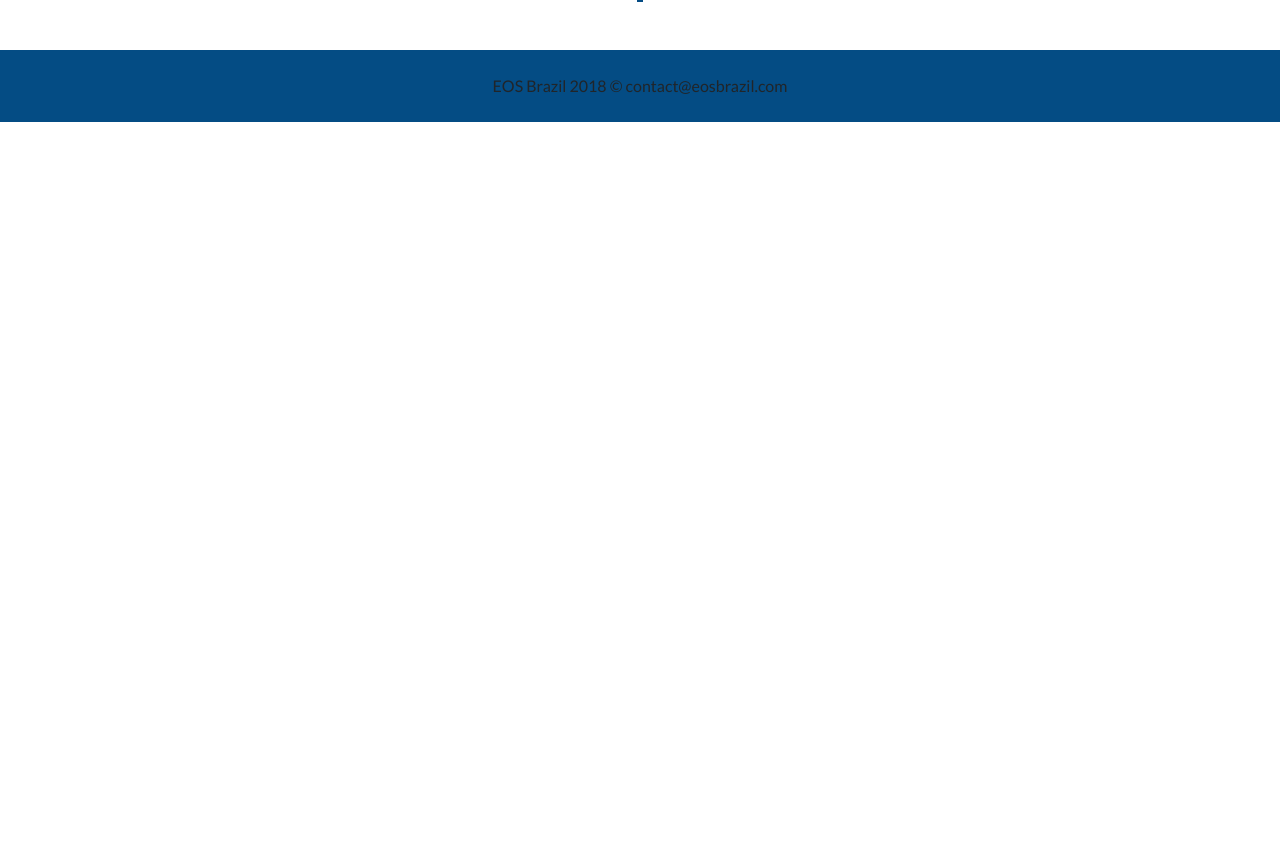
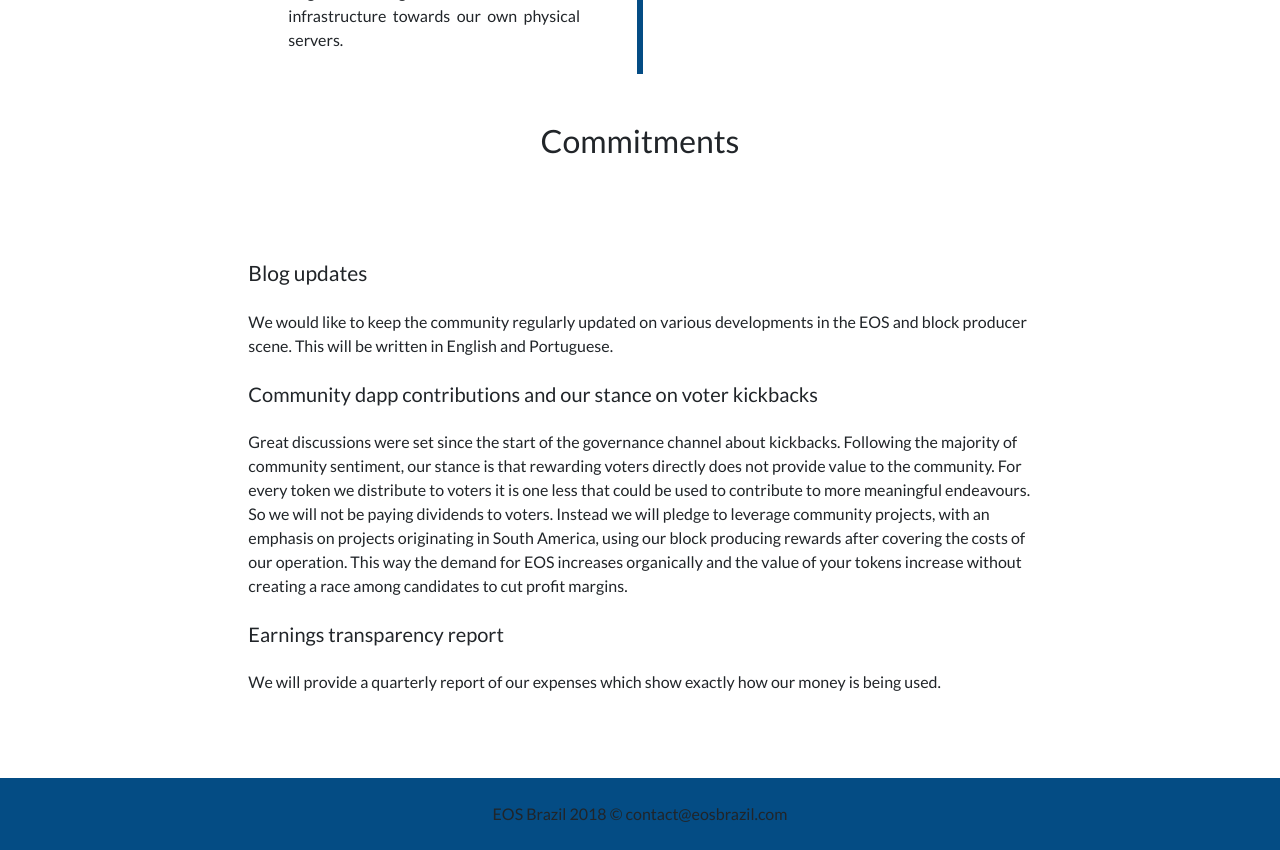
Before and after one commit to rbmarliere/eosbrazil-web, a React (Create React App) app: page /roadmap in a window 1280 px wide. Shown: the part 1520-2370 px from the top of the page. Before the commit the page ends 1642 px from the top, so only its background shows below. Built offline with nearby package versions, Linux system fonts and the light colour scheme; what dsteem would draw is missing.

Commit message:
Update Roadmap new text

```diff
--- a/src/Views/Roadmap.js
+++ b/src/Views/Roadmap.js
@@ -14,7 +14,7 @@ class Roadmap extends Component {
                     </div>
 
                     <div className="row mb-5">
-                        <div className="col-xs-12 col-md-10 offset-md-1 justify-content-center">
+                        <div className="col-xs-10 col-md-8 offset-md-2 justify-content-center">
                             <div className="timeline text-justify">
                                 <div className="card card-timeline left">
                                     <div className="card-header">
@@ -88,6 +88,31 @@ class Roadmap extends Component {
                             </div>
                         </div>
                     </div>
+
+                    <div className="row mb-5 mt-5">
+                        <div className="col-xs-10 col-md-8 offset-md-2 justify-content-center">
+                            <h2 className="text-center">Commitments</h2>
+                        </div>
+                    </div>
+
+                    <div className="row mb-5">
+                        <div className="col-xs-10 col-md-8 offset-md-2 justify-content-center">
+                            <div className="card mb-2">
+                                <div className="card-body">
+                                    <h5 className="card-title mt-4 mb-4">Blog updates</h5>
+                                    <p className="card-text mt-4 mb-4">We would like to keep the community regularly updated on various developments in the EOS and block producer scene. This will be written in English and Portuguese.</p>
+                                    <h5 className="card-subtitle mt-4 mb-4">Community dapp contributions and our stance on voter kickbacks</h5>
+                                    <p className="card-text mt-4 mb-4">
+                                        Great discussions were set since the start of the governance channel about kickbacks. Following the majority of community sentiment, our stance is that rewarding voters directly does not provide value to the community. For every token we distribute to voters it is one less that could be used to contribute to more meaningful endeavours. So we will not be paying dividends to voters. Instead we will pledge to leverage community projects, with an emphasis on projects originating in South America, using our block producing rewards after covering the costs of our operation. This way the demand for EOS increases organically and the value of your tokens increase without creating a race among candidates to cut profit margins.
+                                    </p>
+                                    <h5 className="card-subtitle mt-4 mb-4">Earnings transparency report</h5>
+                                    <p className="card-text mt-4 mb-2">
+                                        We will provide a quarterly report of our expenses which show exactly how our money is being used.
+                                    </p>
+                                </div>
+                            </div>
+                        </div>
+                    </div>
                 </div>
             </Fragment>
         )
```
